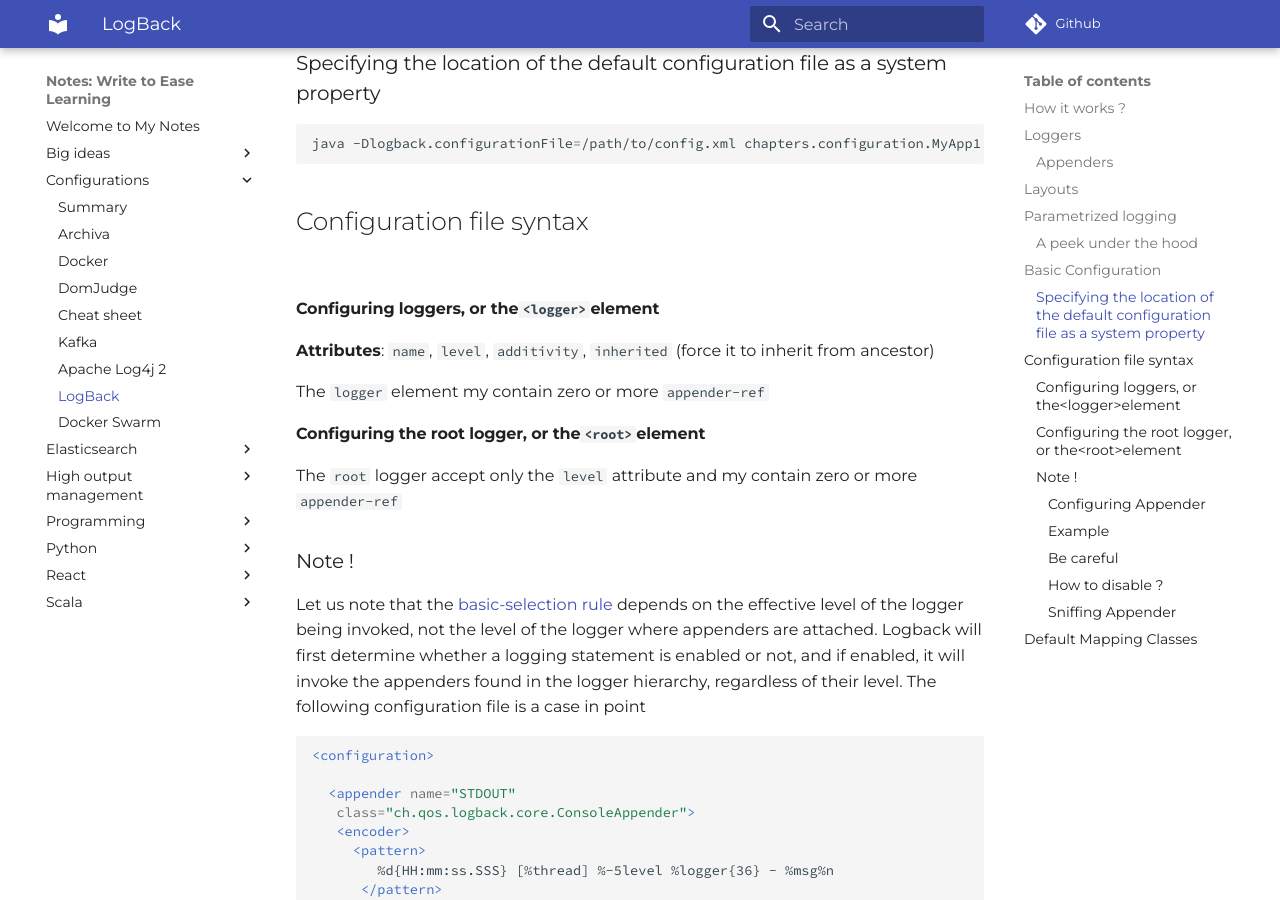
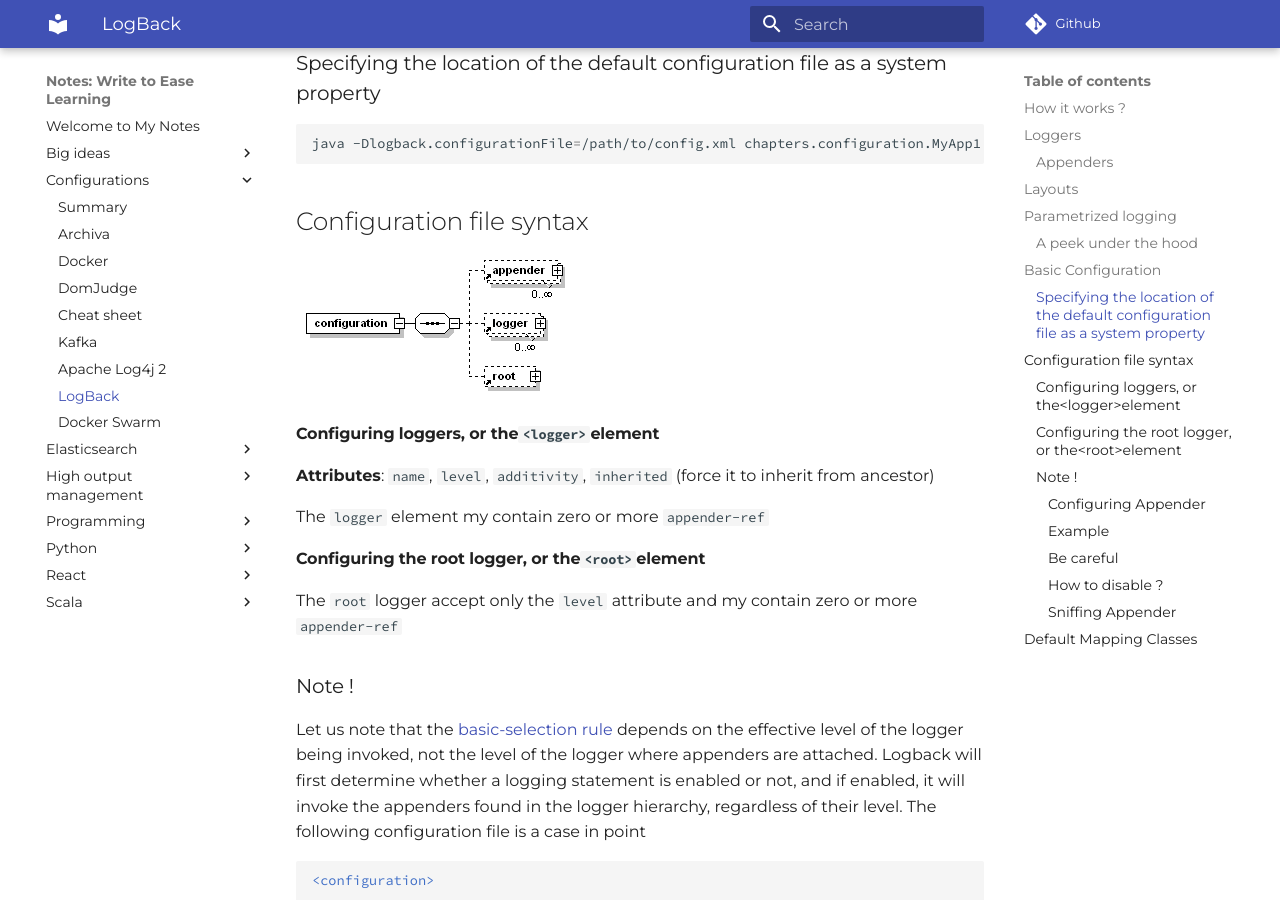
Before and after one commit to mohammedi-haroune/notes, an MkDocs documentation site: the page built from docs/configurations/logback.md, in a window 1280 px wide and 900 px high, scrolled down 2718 px. Built offline with MkDocs 1.6.1 and Material for MkDocs 9.7.7, drawn with Linux system fonts in a browser that asks for light colours; comment, search, counter and statistics services are not loaded.

Commit message:
fix: fixed figures urls

````diff
--- a/docs/configurations/logback.md
+++ b/docs/configurations/logback.md
@@ -102,7 +102,7 @@
 
 ## Configuration file syntax
 
-![](/assets/log_syntax.png)
+![](assets/log_syntax.png)
 
 #### Configuring loggers, or the`<logger>`element
 
@@ -144,7 +144,7 @@
 
 #### Configuring Appender
 
-![](/assets/appender.png)
+![](assets/appender.png)
 
 #### Example
 
@@ -234,7 +234,7 @@
 </configuration>
 ```
 
-## Default Mapping Classes![](/assets/dmc.png)
+## Default Mapping Classes![](assets/dmc.png)
 
 # Mapped Diagnostic Context
 
````
